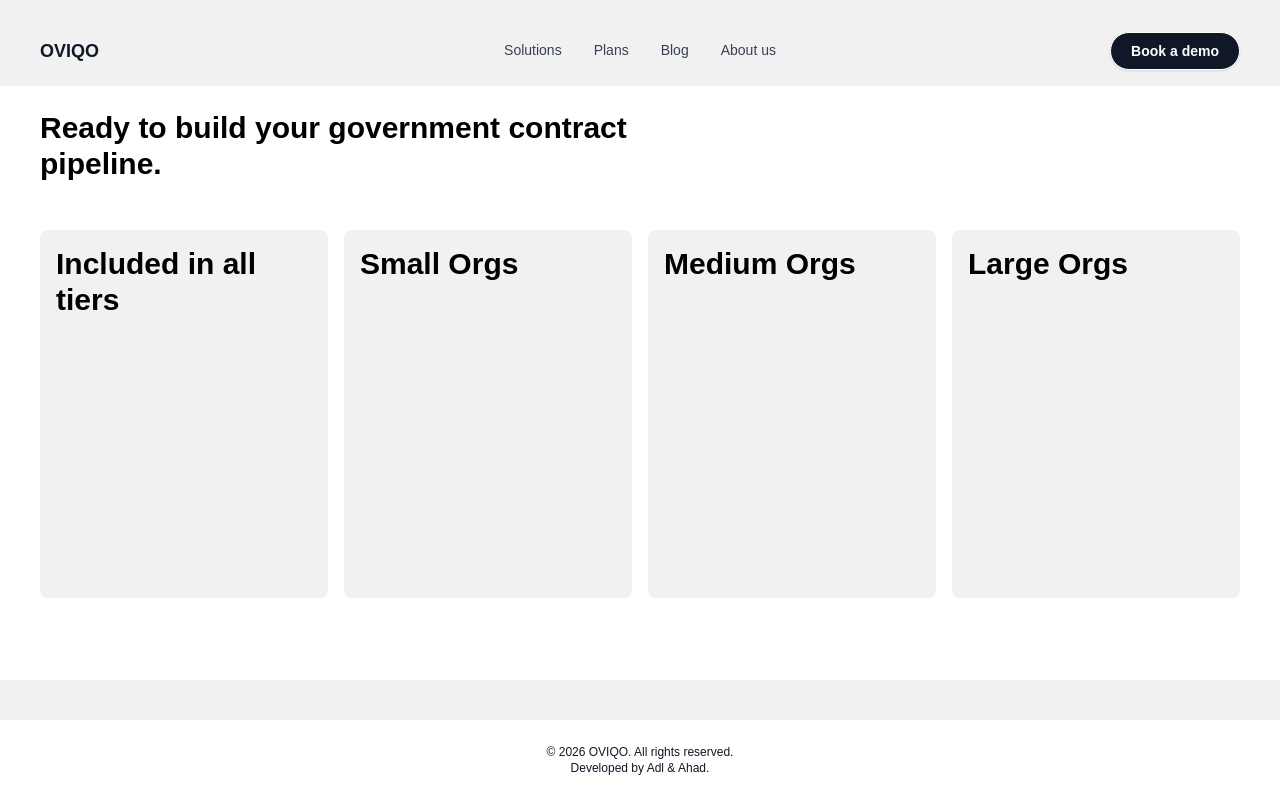
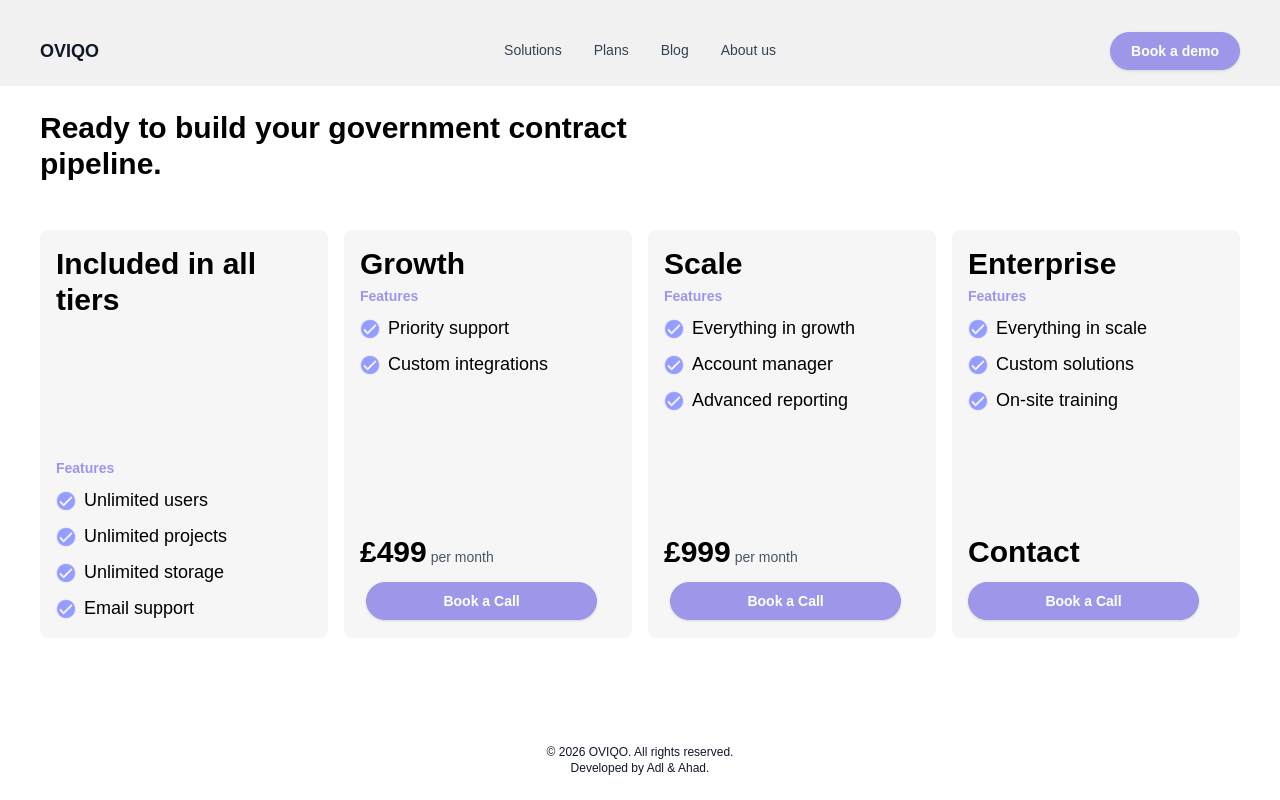
Before and after one commit to Oviqo-dev/oviqo-web, a Next.js app: page /plans in a window 1280 px wide. Built offline with nearby package versions, Linux system fonts and the light colour scheme.

Commit message:
built the plans page

```diff
--- a/app/contact/page.tsx
+++ b/app/contact/page.tsx
@@ -123,7 +123,7 @@
 
 
             </div>
-          <div className='w-190 h-122.5 rounded-[40px] bg-gray-200 p-10 mt-16 ml-50'>
+          <div className='w-190 h-122.5 rounded-[40px] bg-neutral-100 p-10 mt-16 ml-50'>
              <form>
                 <div className=''>
             <label htmlFor="name" className="mb-2 mt-2 block text-slate-600">
--- a/app/page.tsx
+++ b/app/page.tsx
@@ -93,7 +93,7 @@
               href="/contact"
               className={`px-5 py-2 text-sm font-semibold rounded-full shadow-sm transition border ${
                 scrolled
-                  ? 'bg-gray-900 text-white hover:bg-gray-800 border-transparent'
+                  ? 'bg-[#9d96e9] text-white hover:bg-[#8b84dd] border-transparent'
                   : 'text-gray-900 bg-white/80 backdrop-blur-md border-gray-300 hover:bg-white'
               }`}
             >
@@ -133,16 +133,16 @@
 
               <div className="mt-8 flex flex-col sm:flex-row items-center justify-center gap-4 w-full sm:w-auto">
                 <a
-                  href="#solution"
-                  className="w-full sm:w-56 inline-flex items-center justify-center px-6 py-3.5 rounded-full bg-gray-900 text-white font-medium hover:bg-gray-800 shadow-lg transition"
+                  href="/contact"
+                  className="w-full sm:w-56 inline-flex items-center justify-center px-6 py-3.5 rounded-full bg-[#9d96e9] text-white font-medium hover:bg-[#8b84dd] shadow-lg transition"
                 >
-                  Explore Product <span className="ml-2 font-mono">→</span>
+                  Book a demo
                 </a>
                 <Link
                   href="/contact"
                   className="w-full sm:w-56 inline-flex items-center justify-center px-6 py-3.5 rounded-full bg-white/80 backdrop-blur-md border border-gray-300 text-gray-900 font-medium hover:bg-white shadow-sm transition"
                 >
-                  Book a demo
+                  Explore Product <span className="ml-2 font-mono">→</span>
                 </Link>
               </div>
             </div>
--- a/app/plans/page.tsx
+++ b/app/plans/page.tsx
@@ -1,6 +1,7 @@
 
 'use client';
 
+import Image from 'next/image';
 import { useState, useEffect } from 'react';
 import Link from 'next/link';
 
@@ -95,8 +96,8 @@
               href="/contact"
               className={`px-5 py-2 text-sm font-semibold rounded-full shadow-sm transition border ${
                 scrolled
-                  ? 'bg-gray-900 text-white hover:bg-gray-800 border-transparent'
-                  : 'text-white bg-gray-900 backdrop-blur-md hover:bg-gray-800'
+                  ? 'bg-[#9d96e9] text-white hover:bg-[#9d96e0] border-transparent'
+                  : 'text-white bg-[#9d96e9] backdrop-blur-md hover:bg-[#8b84dd] border-[#9d96e9]'
               }`}
             >
               Book a demo
@@ -117,16 +118,106 @@
             <div className="flex-1"></div>
            </div>
             <div className="flex p-2 h-auto  min-h-100">
-              <div className="flex-1 bg-[#f1f1f1] m-2 rounded-lg text-left h-auto p-4 text-3xl font-semibold">Included in all tiers</div>
-              <div className="flex-1 bg-[#f1f1f1] m-2 rounded-lg text-left h-auto p-4 text-3xl font-semibold">Small Orgs</div>
-              <div className="flex-1 bg-[#f1f1f1] m-2 rounded-lg text-left h-auto p-4 text-3xl font-semibold">Medium Orgs</div>
-              <div className="flex-1 bg-[#f1f1f1] m-2 rounded-lg text-left h-auto p-4 text-3xl font-semibold">Large Orgs</div>
+              <div className="flex-1 flex flex-col bg-[#f6f6f6] m-2 rounded-lg text-left h-auto p-4 text-3xl font-semibold">
+                Included in all tiers
+                <p className="text-sm mt-35 text-[#9d96e9]">Features</p>
+                <ul>
+                  <li className="text-lg font-normal mt-2 text-black"><Image src="/purpleTick.png" alt="Tick" className="inline-block mr-2 max-w-5" width={20} height={20}/>Unlimited users</li>
+                  <li className="text-lg font-normal mt-2 text-black"><Image src="/purpleTick.png" alt="Tick" className="inline-block mr-2 max-w-5" width={20} height={20}/>Unlimited projects</li>
+                  <li className="text-lg font-normal mt-2 text-black"><Image src="/purpleTick.png" alt="Tick" className="inline-block mr-2 max-w-5" width={20} height={20}/>Unlimited storage</li>
+                  <li className="text-lg font-normal mt-2 text-black"><Image src="/purpleTick.png" alt="Tick" className="inline-block mr-2 max-w-5" width={20} height={20}/>Email support</li>
+                </ul>
+
+              </div>
+              <div className="flex-1 bg-[#f6f6f6] m-2 rounded-lg text-left h-auto p-4 text-3xl font-semibold">
+                Growth
+                <p className="text-sm mt-1 text-[#9d96e9]">Features</p>
+                <ul>
+                  <li className="text-lg font-normal mt-2 text-black"><Image src="/purpleTick.png" alt="Tick" className="inline-block mr-2 max-w-5" width={20} height={20}/>Priority support</li>
+                  <li className="text-lg font-normal mt-2 text-black"><Image src="/purpleTick.png" alt="Tick" className="inline-block mr-2 max-w-5" width={20} height={20}/>Custom integrations</li>
+                </ul>
+
+                <div className=" flex flex-col items-start gap-3 w-full mt-39">
+                  <div className="flex items-baseline gap-1 text-left">
+                    <span className="text-3xl font-bold text-black">£499</span>
+                    <span className="text-sm font-normal text-gray-600">per month</span>
+                  </div>
+
+                  <div className="flex flex-col text-center items-center justify-between min-w-[95%]">
+
+                  <Link
+                    href="/contact"
+                    className="rounded-full border border-[#9d96e9] bg-[#9d96e9] px-5 py-2 text-sm font-semibold text-white shadow-sm transition-colors hover:bg-[#8b84dd] w-[95%]"
+                  >
+                    Book a Call
+                  </Link>
+                </div>
+                </div>
+
+
+              </div>
+
+              <div className="flex-1 flex flex-col bg-[#f6f6f6] m-2 rounded-lg text-left h-auto p-4 text-3xl font-semibold">
+                Scale
+                <p className="text-sm mt-1 text-[#9d96e9]">Features</p>
+                <ul>
+                  <li className="text-lg font-normal mt-2 text-black"><Image src="/purpleTick.png" alt="Tick" className="inline-block mr-2 max-w-5" width={20} height={20}/>Everything in growth</li>
+                  <li className="text-lg font-normal mt-2 text-black"><Image src="/purpleTick.png" alt="Tick" className="inline-block mr-2 max-w-5" width={20} height={20}/>Account manager</li>
+                  <li className="text-lg font-normal mt-2 text-black"><Image src="/purpleTick.png" alt="Tick" className="inline-block mr-2 max-w-5" width={20} height={20}/>Advanced reporting</li>
+                </ul>
+
+                <div className=" flex flex-col items-start gap-3 w-full mt-30">
+                  <div className="flex items-baseline gap-1 text-left">
+                    <span className="text-3xl font-bold text-black">£999</span>
+                    <span className="text-sm font-normal text-gray-600">per month</span>
+                  </div>
+
+                  <div className="flex flex-col text-center items-center justify-between min-w-[95%]">
+
+                  <Link
+                    href="/contact"
+                    className="rounded-full border border-[#9d96e9] bg-[#9d96e9] px-5 py-2 text-sm font-semibold text-white shadow-sm transition-colors hover:bg-[#8b84dd] w-95/100"
+                  >
+                    Book a Call
+                  </Link>
+                </div>
+                </div>
+              </div>
+              <div className="flex-1 flex flex-col bg-[#f6f6f6] m-2 rounded-lg text-left h-auto p-4 text-3xl font-semibold">
+                Enterprise
+                <p className="text-sm mt-1 mb-0 pb-0 text-[#9d96e9]">Features</p>
+
+                <ul className="mt-0 pt-0">
+                  <li className="text-lg font-normal mt-2 text-black"><Image src="/purpleTick.png" alt="Tick" className="inline-block mr-2 max-w-5" width={20} height={20}/>Everything in scale</li>
+                  <li className="text-lg font-normal mt-2 text-black"><Image src="/purpleTick.png" alt="Tick" className="inline-block mr-2 max-w-5" width={20} height={20}/>Custom solutions</li>
+                  <li className="text-lg font-normal mt-2 text-black"><Image src="/purpleTick.png" alt="Tick" className="inline-block mr-2 max-w-5" width={20} height={20}/>On-site training</li>
+                </ul>
+
+                <div className=" flex flex-col items-start gap-3 w-full mt-30">
+                  <div className="flex items-baseline gap-1 text-left">
+                    <span className="text-3xl font-bold text-black">Contact</span>
+
+                  </div>
+
+                <div className="flex flex-col items-baseline text-center  justify-between min-w-[95%] ">
+
+                  <Link
+                    href="/contact"
+                    className="rounded-full border border-[#9d96e9] bg-[#9d96e9] px-5 py-2 text-sm font-semibold text-white shadow-sm transition-colors hover:bg-[#8b84dd] w-[95%]"
+                  >
+                    Book a Call
+                  </Link>
+                </div>
+                </div>
+
+
+              </div>
             </div>
           </div>
         </section>
 
       </main>
-          <footer className="mt-10 py-6 text-center text-xs text-gray-900 bg-white">
+          <footer className="py-6 text-center text-xs text-gray-900 bg-white">
             <p>© 2026 OVIQO. All rights reserved.</p>
             <p>Developed by Adl &amp; Ahad.</p>
         </footer>
```
Also changed, not shown: public/purpleTick.png (added), public/purpleTick.svg (added).
